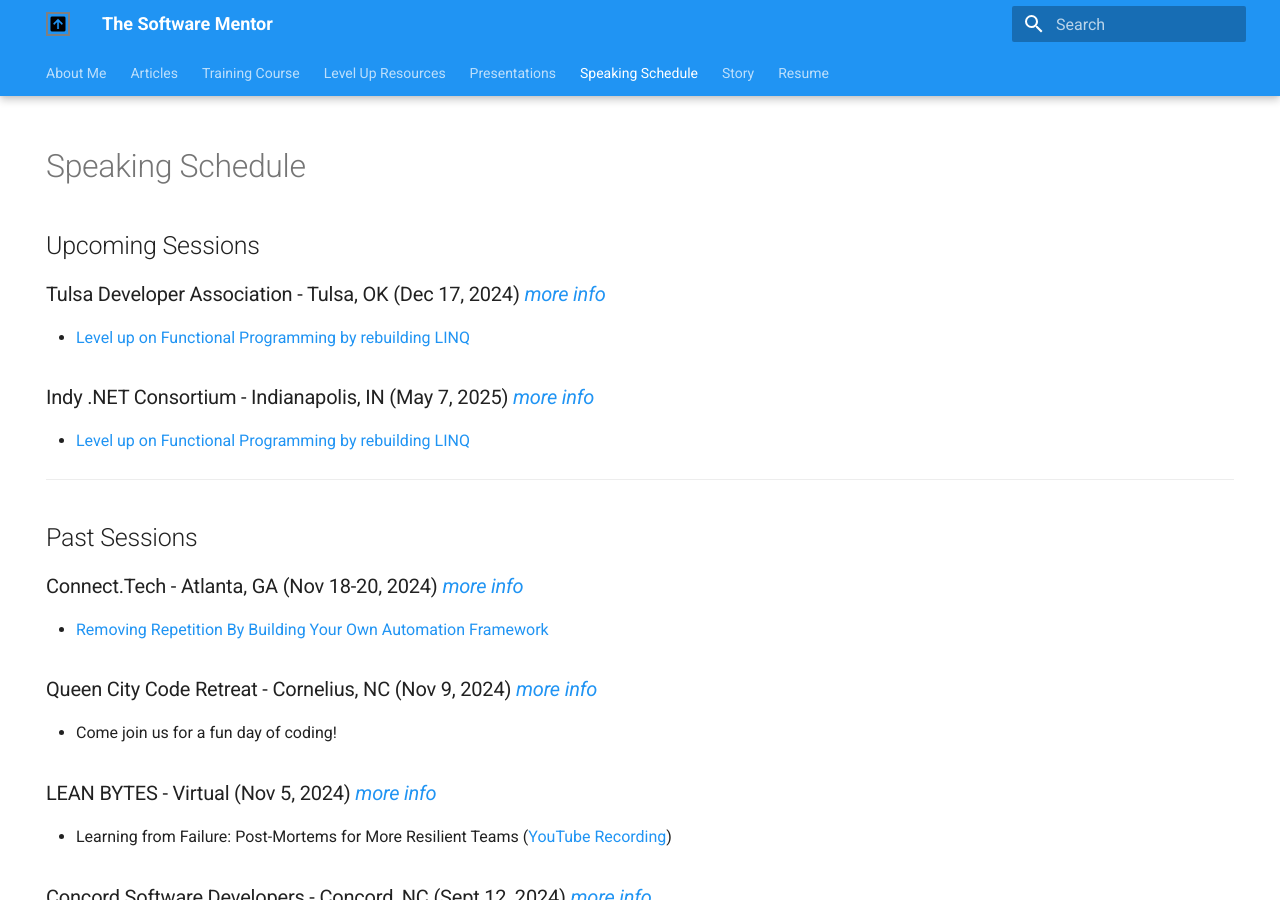
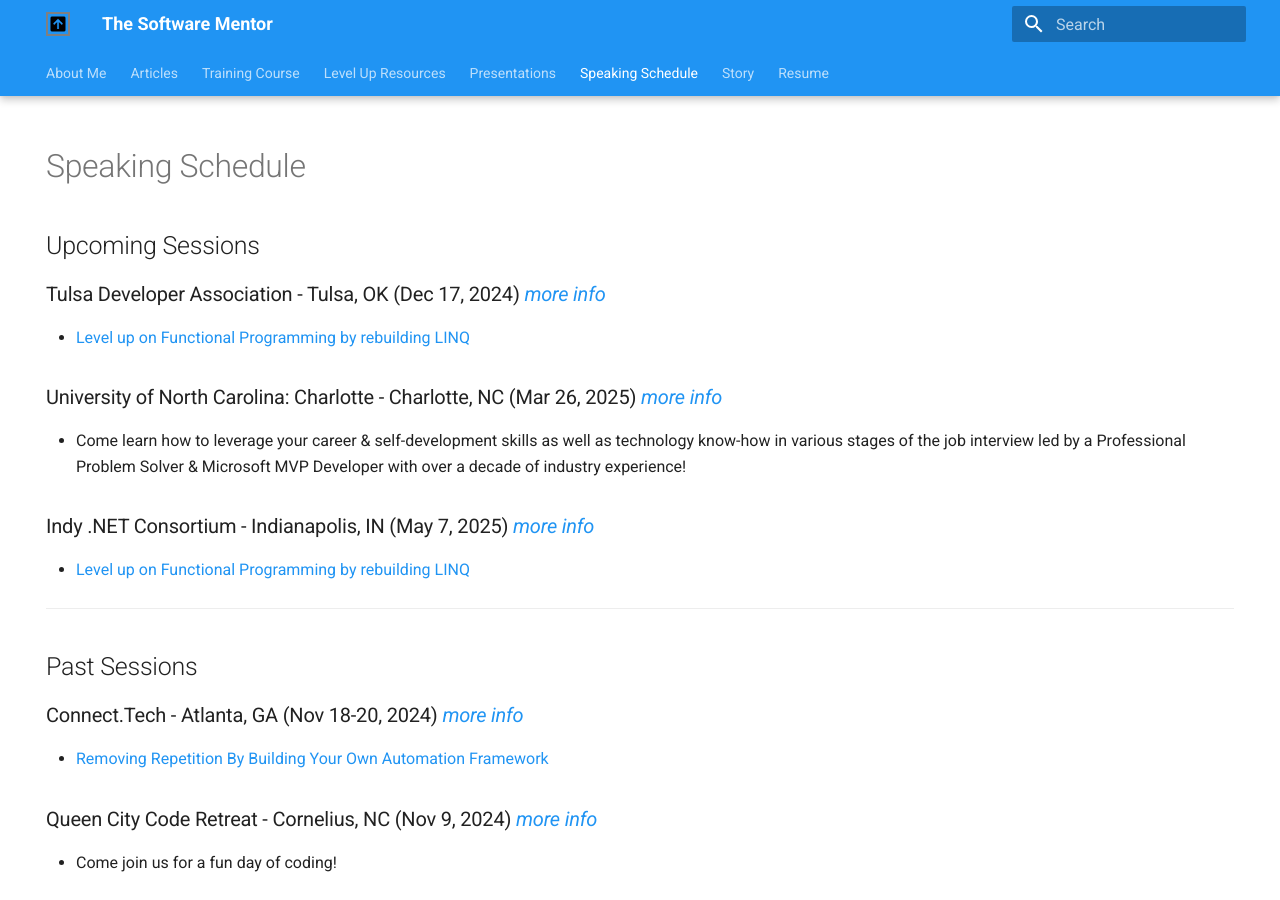
Before and after one commit to cameronpresley/blog, an MkDocs documentation site: the page built from docs/speaking-schedule.md, in a window 1280 px wide and 900 px high. Built offline with MkDocs 1.6.1 and Material for MkDocs 9.7.7, drawn with Linux system fonts in a browser that asks for light colours; plug-ins that fetch from the network failed and are left out.

Commit message:
Update speaking-schedule.md (#109)

```diff
--- a/docs/speaking-schedule.md
+++ b/docs/speaking-schedule.md
@@ -10,6 +10,10 @@
 ### Tulsa Developer Association - Tulsa, OK (Dec 17, 2024) _[more info](https://www.meetup.com/dotnet-virtual-user-group/events/305017375)_
 
 - [Level up on Functional Programming by rebuilding LINQ](./presentations.md#level-up-on-functional-programming-by-rebuilding-linq)
+
+### University of North Carolina: Charlotte - Charlotte, NC (Mar 26, 2025) _[more info](https://charlotte-csm.symplicity.com/students/?s=event&ss=ws&mode=form&id=e912ef77bc019314e4cfc18f5df7ea78)_
+
+- Come learn how to leverage your career & self-development skills as well as technology know-how in various stages of the job interview led by a Professional Problem Solver & Microsoft MVP Developer with over a decade of industry experience!
 
 ### Indy .NET Consortium - Indianapolis, IN (May 7, 2025) _[more info](https://www.meetup.com/indy-net-consortium/events/305129423)_
 
```
